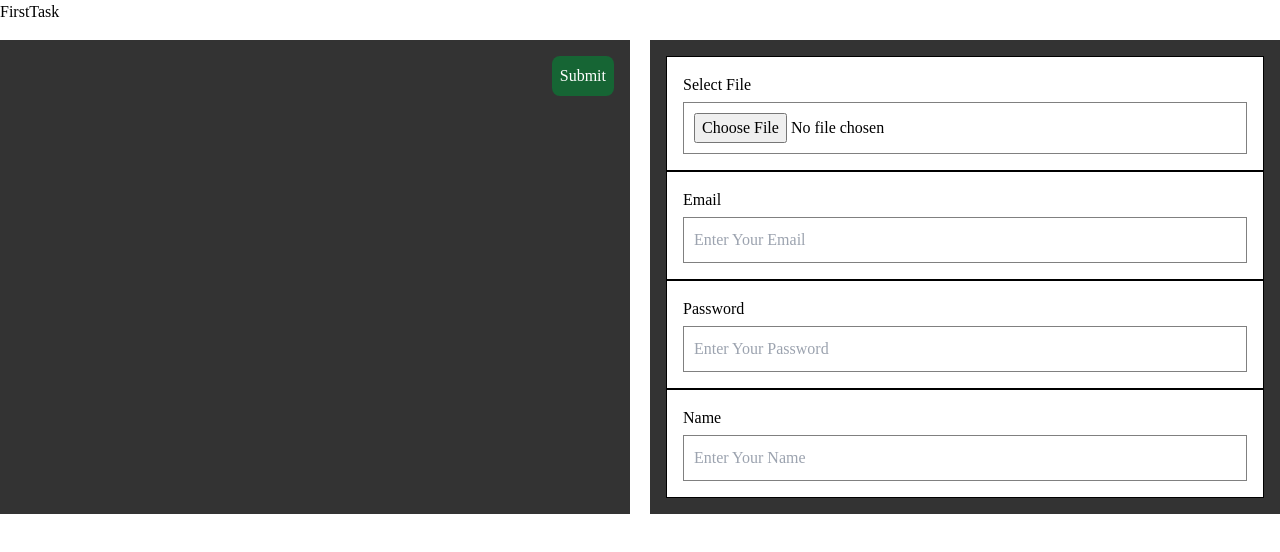
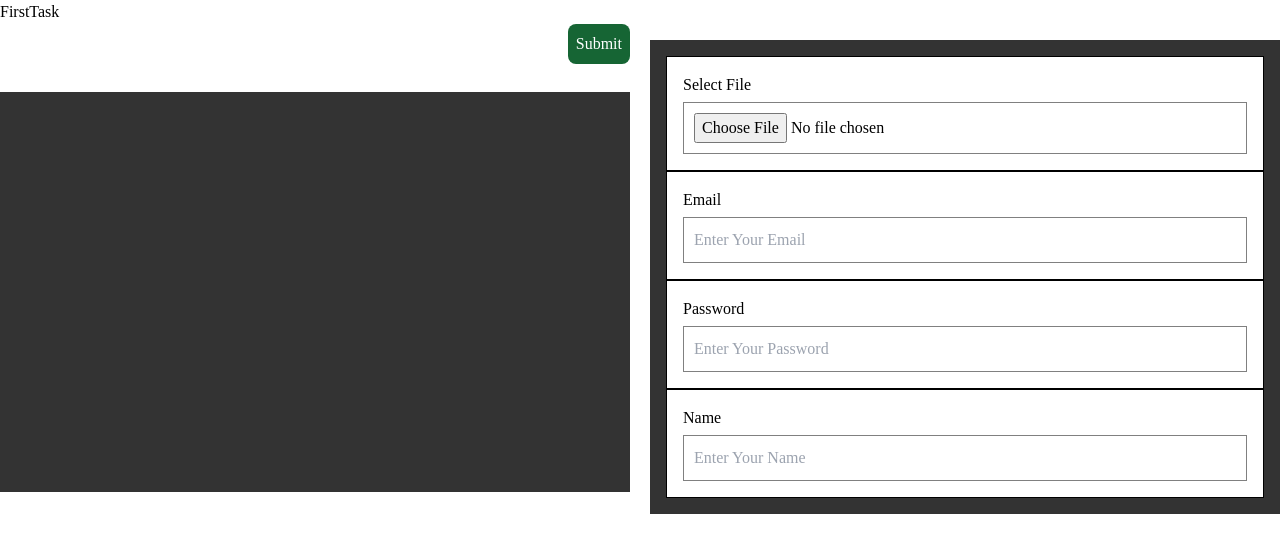
Before and after one commit to soheb-funtune/data-beat-front-end, a React (Vite) app: page /first-task in a window 1280 px wide. Shown: the top 552 px of the page. Built offline with nearby package versions, Linux system fonts and the light colour scheme.

Commit message:
first task some changes

```diff
--- a/src/pages/first-task/FirstTask.jsx
+++ b/src/pages/first-task/FirstTask.jsx
@@ -1,4 +1,4 @@
-import React, { useState } from "react";
+import React, { useCallback, useState } from "react";
 import "./first-task.css";
 
 const FirstTask = () => {
@@ -16,7 +16,7 @@ const FirstTask = () => {
     e.preventDefault();
   };
 
-  const handleDrop = (e) => {
+  const handleDrop = useCallback((e) => {
     e.preventDefault();
     console.log({ e });
     let draggedItem = document.querySelector(".dragging");
@@ -24,10 +24,10 @@ const FirstTask = () => {
       console.log({ draggedItem });
       let clone = draggedItem.cloneNode(true);
       clone.setAttribute("id", Date.now()); // Set a unique identifier for the clone
-      e.target.appendChild(clone);
+      e.target.appendChild(draggedItem);
       draggedItem.classList.remove("dragging");
     }
-  };
+  });
 
   const handleSubmit = (e) => {
     e.preventDefault();
@@ -43,12 +43,7 @@ const FirstTask = () => {
     <div>
       FirstTask
       <div className="grid grid-cols-2 gap-5">
-        <form
-          onSubmit={handleSubmit}
-          className="container-css"
-          onDragOver={handleDragOver}
-          onDrop={handleDrop}
-        >
+        <form onSubmit={handleSubmit}>
           <div className="flex justify-end">
             <button
               type="submit"
@@ -57,9 +52,14 @@ const FirstTask = () => {
               Submit
             </button>
           </div>
+          <div
+            className="container-css pb-8 min-h-[50vh]"
+            onDragOver={handleDragOver}
+            onDrop={handleDrop}
+          ></div>
         </form>
         <div
-          className="container-css"
+          className="container-css "
           // onDragOver={handleDragOver}
           // onDrop={handleDrop}
         >
@@ -70,7 +70,11 @@ const FirstTask = () => {
             onDragEnd={handleDragEnd}
           >
             <label htmlFor="file">Select File</label>
-            <input type="file" id="file" placeholder="Select Your File" />
+            <input
+              type="file"
+              // id="file"
+              placeholder="Select Your File"
+            />
           </div>
           <div
             className="draggable"
@@ -79,7 +83,11 @@ const FirstTask = () => {
             onDragEnd={handleDragEnd}
           >
             <label htmlFor="email">Email</label>
-            <input type="email" id="email" placeholder="Enter Your Email" />
+            <input
+              type="email"
+              //  id="email"
+              placeholder="Enter Your Email"
+            />
           </div>
           <div
             className="draggable"
@@ -90,7 +98,7 @@ const FirstTask = () => {
             <label htmlFor="password">Password</label>
             <input
               type="password"
-              id="password"
+              // id="password"
               placeholder="Enter Your Password"
             />
           </div>
@@ -101,7 +109,11 @@ const FirstTask = () => {
             onDragEnd={handleDragEnd}
           >
             <label htmlFor="name">Name</label>
-            <input type="text" id="name" placeholder="Enter Your Name" />
+            <input
+              type="text"
+              // id="name"
+              placeholder="Enter Your Name"
+            />
           </div>
         </div>
       </div>
```
